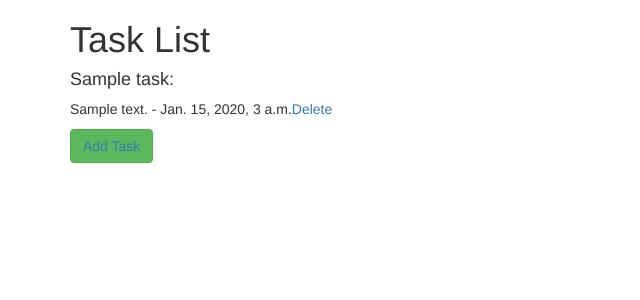
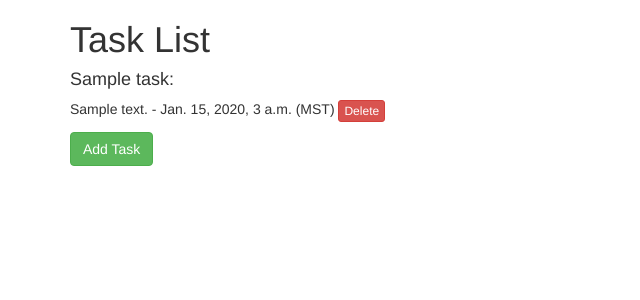
Before and after one commit to BSimas94/to-do-list, a Django app: a page that uses mysite/to_do/templates/to_do/task_list.html in a window 1280 px wide. Shown: the top 300 px of the page, without its empty margins (0-640 px from the left). Run offline with Django 3.2, Linux system fonts and the light colour scheme; tables that the repository leaves empty hold one stand-in row (values such as "Sample post"); some libraries are stand-ins or nearby versions.

Commit message:
Updated styling and task model

```diff
--- a/mysite/templates/index.html
+++ b/mysite/templates/index.html
@@ -12,7 +12,7 @@
     <div class="container">
       <div class="jumbotron">
         <h1>Welcome to the To-Do App</h1>
-        <button type="button" class="btn btn-success"><a href="{% url 'to_do:create' %}">Create a To-Do List...</a></button>
+          <button type="button" class="btn btn-primary"><a style="color:inherit; text-decoration:none" href="{% url 'to_do:list' %}">Go to your To-Do List...</a></button>
       </div>
     </div>
   </body>
--- a/mysite/to_do/models.py
+++ b/mysite/to_do/models.py
@@ -4,7 +4,7 @@ from django.core.urlresolvers import reverse
 # Create your models here.
 class Task(models.Model):
     name = models.CharField(max_length=264)
-    description = models.TextField()
+    description = models.CharField(max_length=500)
     create_date = models.DateTimeField(auto_now_add=True)
 
     def __str__(self):
--- a/mysite/to_do/templates/to_do/task_form.html
+++ b/mysite/to_do/templates/to_do/task_form.html
@@ -13,6 +13,7 @@
             {{ form.as_p }}
             {% csrf_token %}
             <input type="submit" class="btn btn-success" value="Add Task">
+            <a href="{% url 'to_do:list' %}">Cancel</a>
         </form>
     </div>
   </body>
--- a/mysite/to_do/templates/to_do/task_list.html
+++ b/mysite/to_do/templates/to_do/task_list.html
@@ -13,13 +13,13 @@
         {% for task in task_list %}
           <ul class="list-unstyled">
             <h4>{{task.name}}:</h4>
-            <li>{{task.description}} - {{task.create_date}}<a href="{% url 'to_do:delete' pk=task.pk %}">Delete</a></li>
+            <li>{{task.description}} - {{task.create_date}} (MST)&nbsp;<button type="button" class="btn btn-danger btn-xs"><a style="color:inherit; text-decoration:none" href="{% url 'to_do:delete' pk=task.pk %}">Delete</a></button></li>
           </ul>
         {% endfor %}
       {% else %}
         <h1>You have no tasks!</h1>
       {% endif %}
-      <button type="button" class="btn btn-success"><a href="{% url 'to_do:create' %}">Add Task</a></button>
+      <button type="button" class="btn btn-success"><a style="color:inherit; text-decoration:none" href="{% url 'to_do:create' %}">Add Task</a></button>
     </div>
   </body>
 </html>
```
Also changed, not shown: mysite/mysite/templates/index.html (deleted, +0 -12 lines), mysite/db.sqlite3, mysite/to_do/migrations/0002_auto_20170616_1047.py (added).
